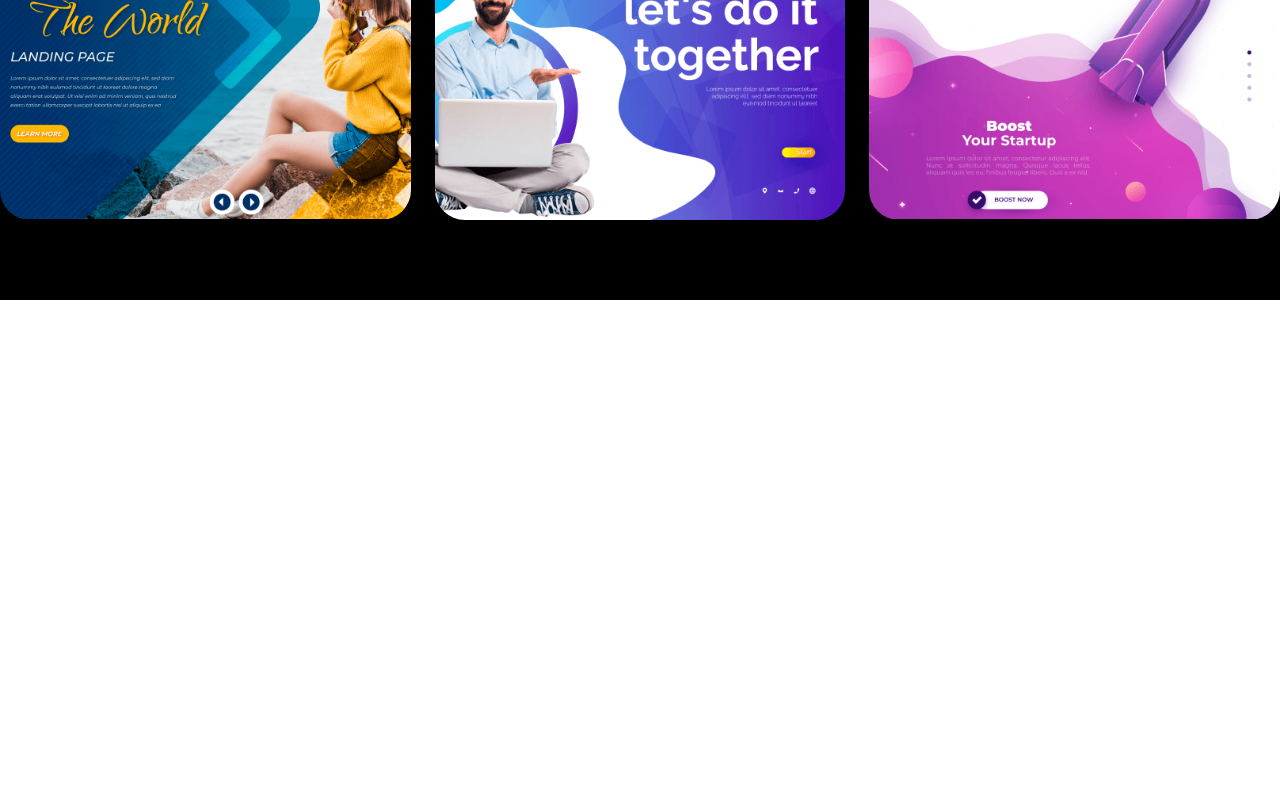
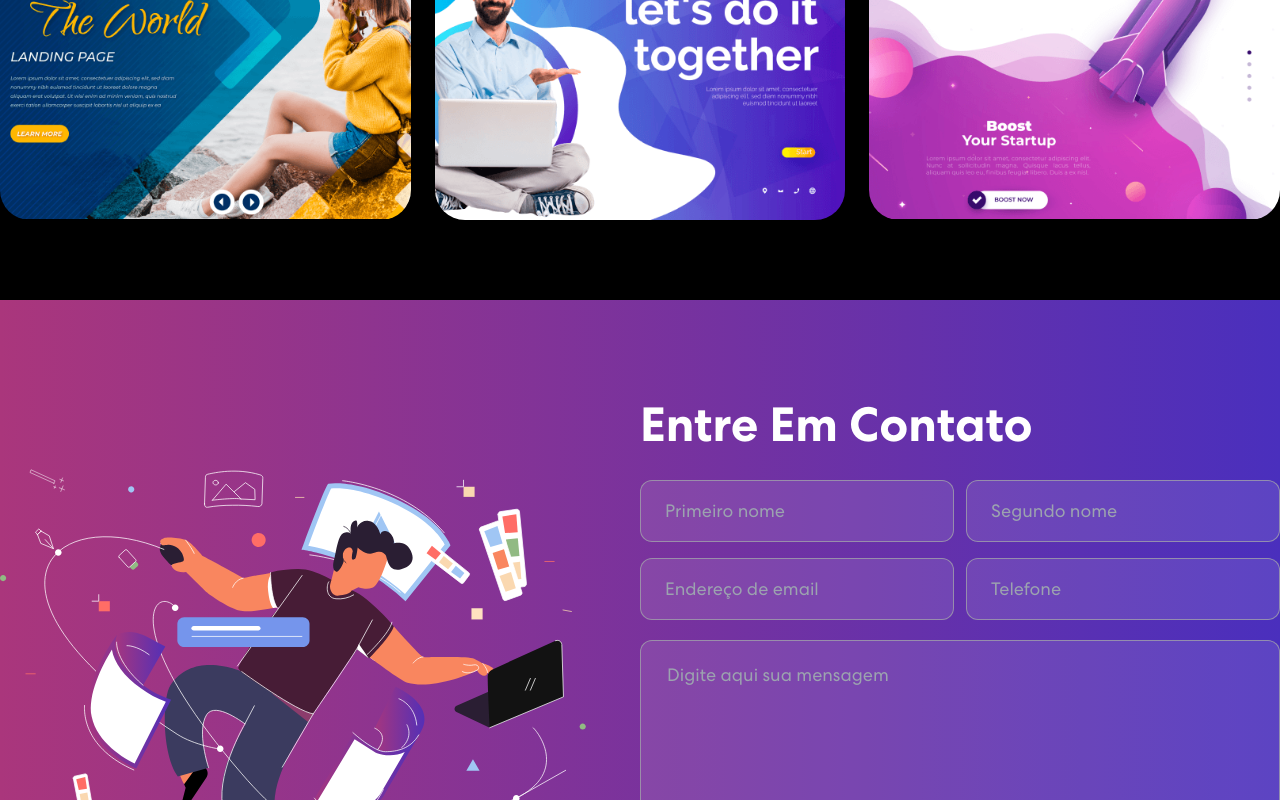
Before and after one commit to brunoinx/responsive-portfolio, a React (Vite) app: page / in a window 1280 px wide. Shown: the part 2000-2800 px from the top of the page. Before the commit the page ends 2300 px from the top, so only its background shows below. Built offline with nearby package versions, Linux system fonts and the light colour scheme.

Commit message:
feat(organism): :sparkles: creting contact me section with form

```diff
--- a/src/App.tsx
+++ b/src/App.tsx
@@ -1,7 +1,8 @@
+import { Navbar } from './components/organisms/Navbar';
 import { Banner } from './components/organisms/Banner';
-import { Navbar } from './components/organisms/Navbar';
+import { Skills } from './components/organisms/Skills';
 import { Projects } from './components/organisms/Projects';
-import { Skills } from './components/organisms/Skills';
+import { ContactMe } from './components/organisms/ContactMe';
 
 function App() {
   return (
@@ -15,6 +16,7 @@ function App() {
 
       <Skills />
       <Projects />
+      <ContactMe />
     </>
   );
 }
--- /dev/null
+++ b/src/components/organisms/ContactMe.tsx
@@ -0,0 +1,48 @@
+import ContactImg from '../../assets/img/contact-img.svg';
+import { Input } from '../atoms/Input';
+
+export function ContactMe() {
+  return (
+    <section className="bg-gradient-to-r from-fuchsia-750 to-indigo-750 pt-[60px] pb-[200px]">
+      <div className="w-full max-w-[1296px] m-auto mt-10 flex items-center justify-between">
+        <img
+          src={ContactImg}
+          alt="Homem flutuando em volta de vários papéis e acessórios de trabalho"
+          className="h-[440px]"
+        />
+
+        <form className="w-[50%]">
+          <h2 className="text-white text-5xl font-centraBold mb-8 capitalize">
+            Entre em contato
+          </h2>
+
+          <div className="grid grid-rows-2 grid-cols-2 gap-3 mb-4">
+            <Input type="text" placeholder="Primeiro nome" />
+            <Input type="text" placeholder="Segundo nome" />
+            <Input type="text" placeholder="Endereço de email" />
+            <Input type="text" placeholder="Telefone" />
+          </div>
+
+          <p className="first-letter:capitalize">
+            <textarea
+              placeholder="Digite aqui sua mensagem"
+              rows={7}
+              className="block w-full bg-white/10 border border-zinc-400/80 text-white font-centraMedium text-lg rounded-xl placeholder:font-centraRegular focus:bg-white focus:text-zinc-900 py-5 px-[26px]"
+            ></textarea>
+          </p>
+
+          <div className="w-full mt-8 flex justify-center">
+            <button
+              type="submit"
+              className="w-[50%] bg-white px-4 py-[18px] rounded-lg hover:opacity-80 transition-opacity duration-200"
+            >
+              <span className="text-[22px] font-centraBold bg-gradient-to-r from-purple-800 to-pink-800 bg-clip-text text-transparent">
+                Enviar
+              </span>
+            </button>
+          </div>
+        </form>
+      </div>
+    </section>
+  );
+}
```
